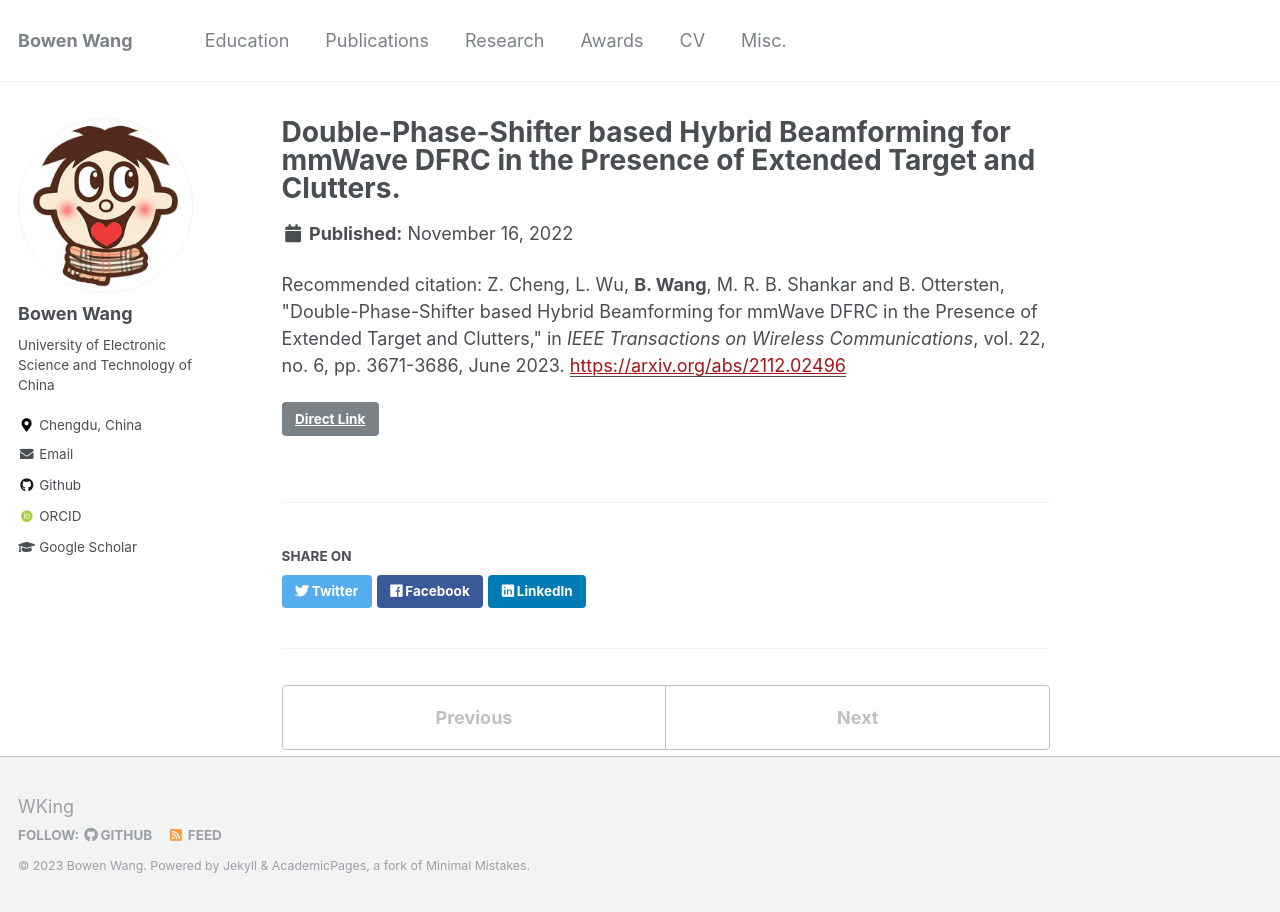
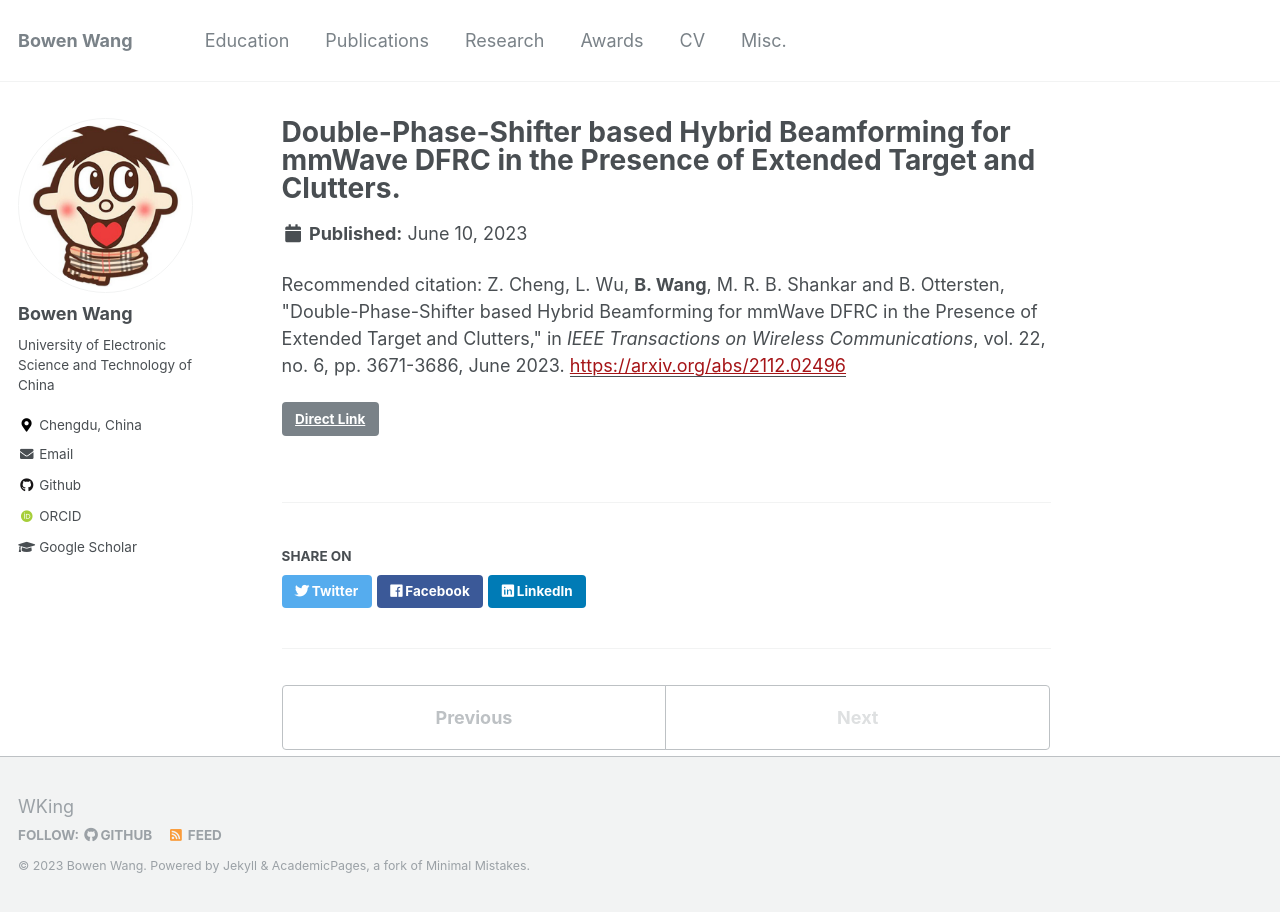
Before and after one commit to BW-Wang/BW-Wang.github.io, a Jekyll site: the page built from _publications/2022-journal-twc.md, in a window 1280 px wide. Built offline with Jekyll 4.4.1, drawn with Linux system fonts in a browser that asks for light colours; some web fonts are replaced.

Commit message:
Update 2022-journal-twc.md

```diff
--- a/_publications/2022-journal-twc.md
+++ b/_publications/2022-journal-twc.md
@@ -3,7 +3,7 @@
 title: "Double-Phase-Shifter based Hybrid Beamforming for mmWave DFRC in the Presence of Extended Target and Clutters."
 collection: journal
 permalink: /publication/2022-journal-twc
-date: 2022-11-16
+date: 2023-6-10
 level: journal
 paperurl: 'https://arxiv.org/abs/2112.02496'
 link: 'https://ieeexplore.ieee.org/document/9950549'
```
